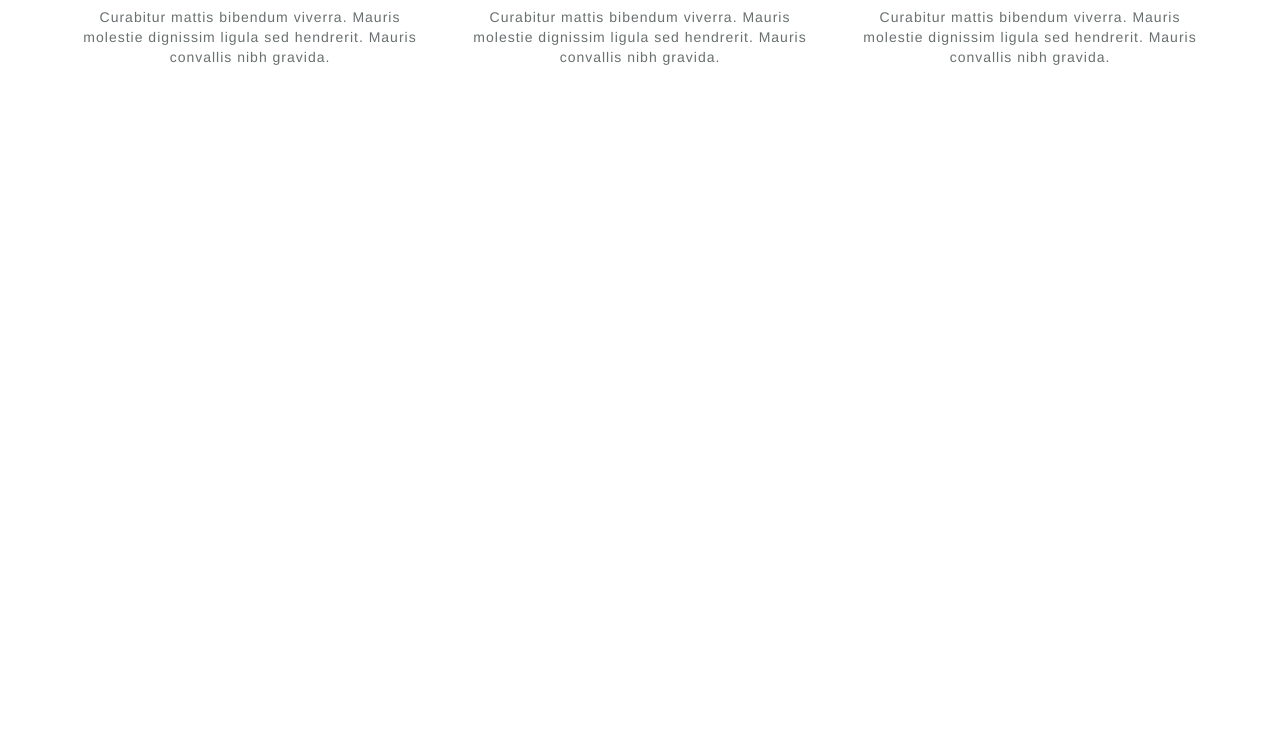
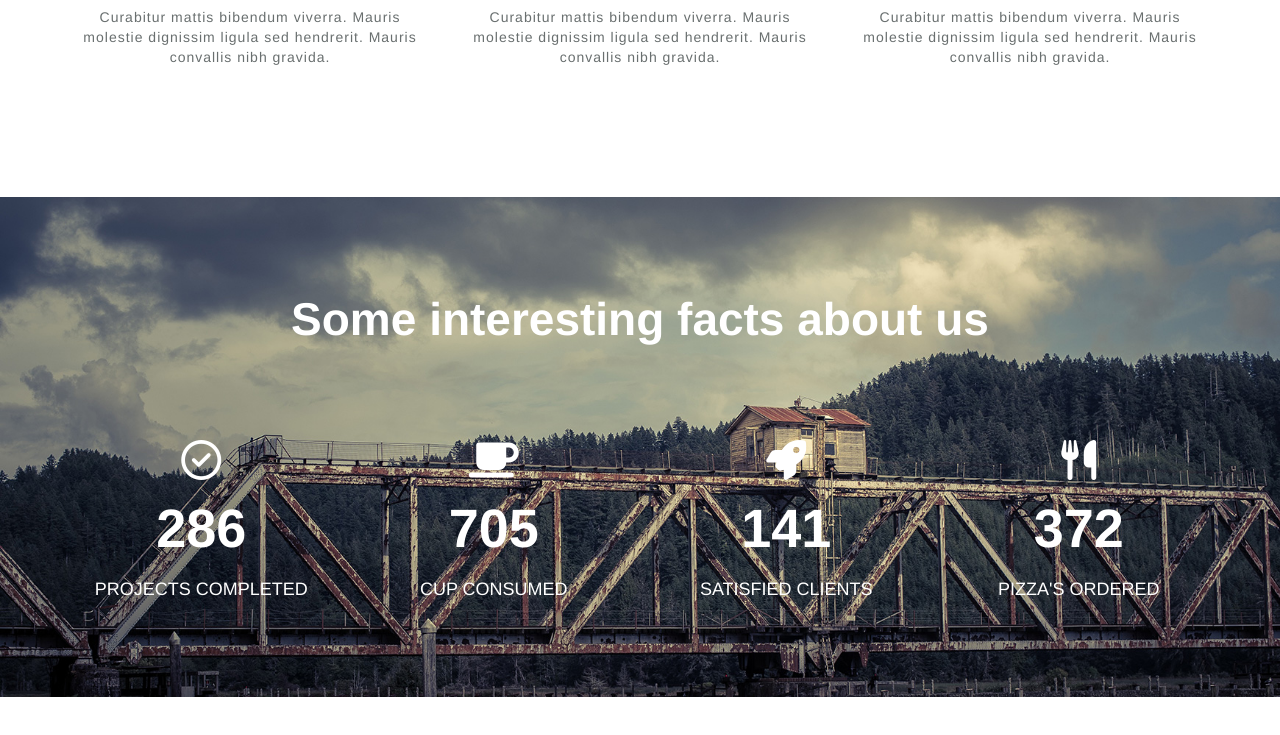
Before and after one commit to james028/Responsive_website, a plain HTML site: page index.html in a window 1280 px wide. Shown: the part 1184-1919 px from the top of the page. Before the commit the page ends 1301 px from the top, so only its background shows below. Drawn offline with nearby package versions, Linux system fonts and the light colour scheme; a script that the page names is missing.

Commit message:
Add files via upload

```diff
--- a/css/media-queries.css
+++ b/css/media-queries.css
@@ -12,6 +12,11 @@
         max-width: 60%;
         margin: 10px auto;
     }
+    .row-4
+    {
+        margin-bottom: 50px;
+    }
+
 
 }
 
@@ -36,4 +41,13 @@
     {
     font-size: 34px;
     }
+    .some-title p
+    {
+    font-size: 26px;
+    margin: 60px auto 30px;
+    }
+    .row-4
+    {
+        margin-bottom: 50px;
+    }
 }
--- a/css/style.css
+++ b/css/style.css
@@ -86,3 +86,38 @@ body
 {
     font-size: 60px;
 }
+
+
+/* Sekcja some-us */
+#some-us
+{
+    background-image: url('../img/paral/paral.jpg');
+    min-height: 500px;
+    background-attachment: fixed;
+    background-position: center;
+    background-repeat: no-repeat;
+    background-size: cover;
+    margin: 80px auto;
+    color: #fff;
+}
+.some-title p
+{
+    font-size: 46px;
+    font-weight: bold;
+    margin: 90px auto 50px;
+}
+.some-icon
+{
+    font-size: 40px;
+    margin-top: 30px;
+}
+.some-1
+{
+    font-size: 54px;
+    font-weight: bold;
+}
+.some-2
+{
+    text-transform: uppercase;
+    font-size: 18px;
+}
--- a/index.html
+++ b/index.html
@@ -10,6 +10,9 @@
     <link href="css/bootstrap.min.css" rel="stylesheet">
     <link href="css/style.css" rel="stylesheet">
     <link href="css/media-queries.css" rel="stylesheet">
+
+
+    <script src="https://use.fontawesome.com/0e46e58ec0.js"></script>
 
 
   </head>
@@ -76,6 +79,44 @@
         </div>
     </section>
 
+    <section id="some-us">
+        <div class="container">
+            <div class="row row-4">
+                <div class="col-md-10 col-md-offset-1 text-center some-title">
+                    <p>Some interesting facts about us</p>
+                </div>
+                <div class="col-md-3 col-sm-6 col-xs-12 text-center">
+                    <div class="some-icon">
+                        <i class="fa fa-check-circle-o" aria-hidden="true"></i>
+                    </div>
+                    <p class="some-1">286</p>
+                    <p class="some-2">Projects Completed</p>
+                </div>
+                <div class="col-md-3 col-sm-6 col-xs-12 text-center">
+                    <div class="some-icon">
+                        <i class="fa fa-coffee" aria-hidden="true"></i>
+                    </div>
+                    <p class="some-1">705</p>
+                    <p class="some-2">Cup Consumed</p>
+                </div>
+                <div class="col-md-3 col-sm-6 col-xs-12 text-center">
+                    <div class="some-icon">
+                        <i class="fa fa-rocket" aria-hidden="true"></i>
+                    </div>
+                    <p class="some-1">141</p>
+                    <p class="some-2">Satisfied Clients</p>
+                </div>
+                <div class="col-md-3 col-sm-6 col-xs-12 text-center">
+                    <div class="some-icon">
+                        <i class="fa fa-cutlery" aria-hidden="true"></i>
+                    </div>
+                    <p class="some-1">372</p>
+                    <p class="some-2">Pizza's Ordered</p>
+                </div>
+            </div>
+        </div>
+    </section>
+
     <script src="https://ajax.googleapis.com/ajax/libs/jquery/1.12.4/jquery.min.js"></script>
     <script src="js/bootstrap.min.js"></script>
     <script src="js/main.js"></script>
```
Also changed, not shown: img/paral/paral.jpg (added).
